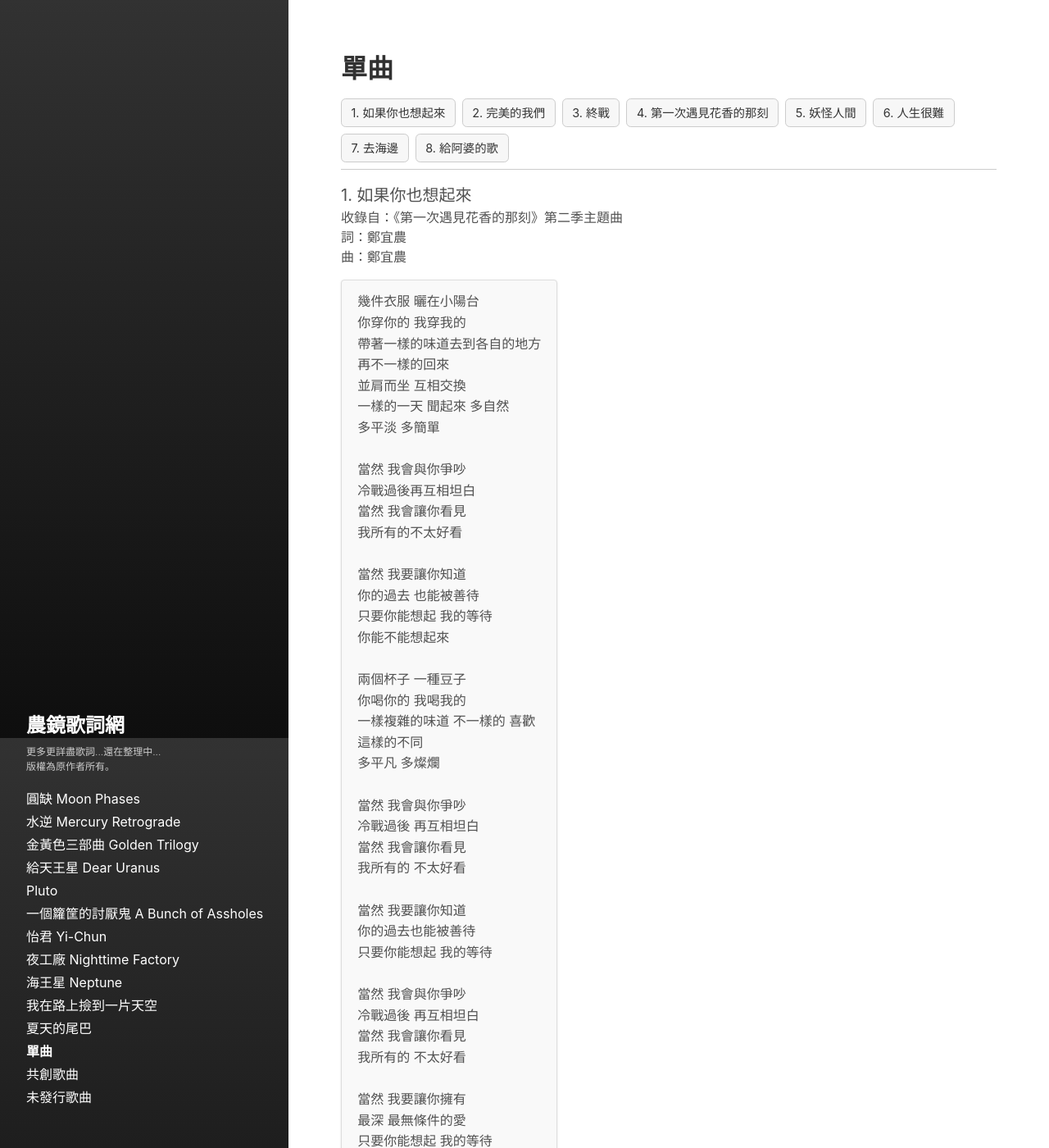
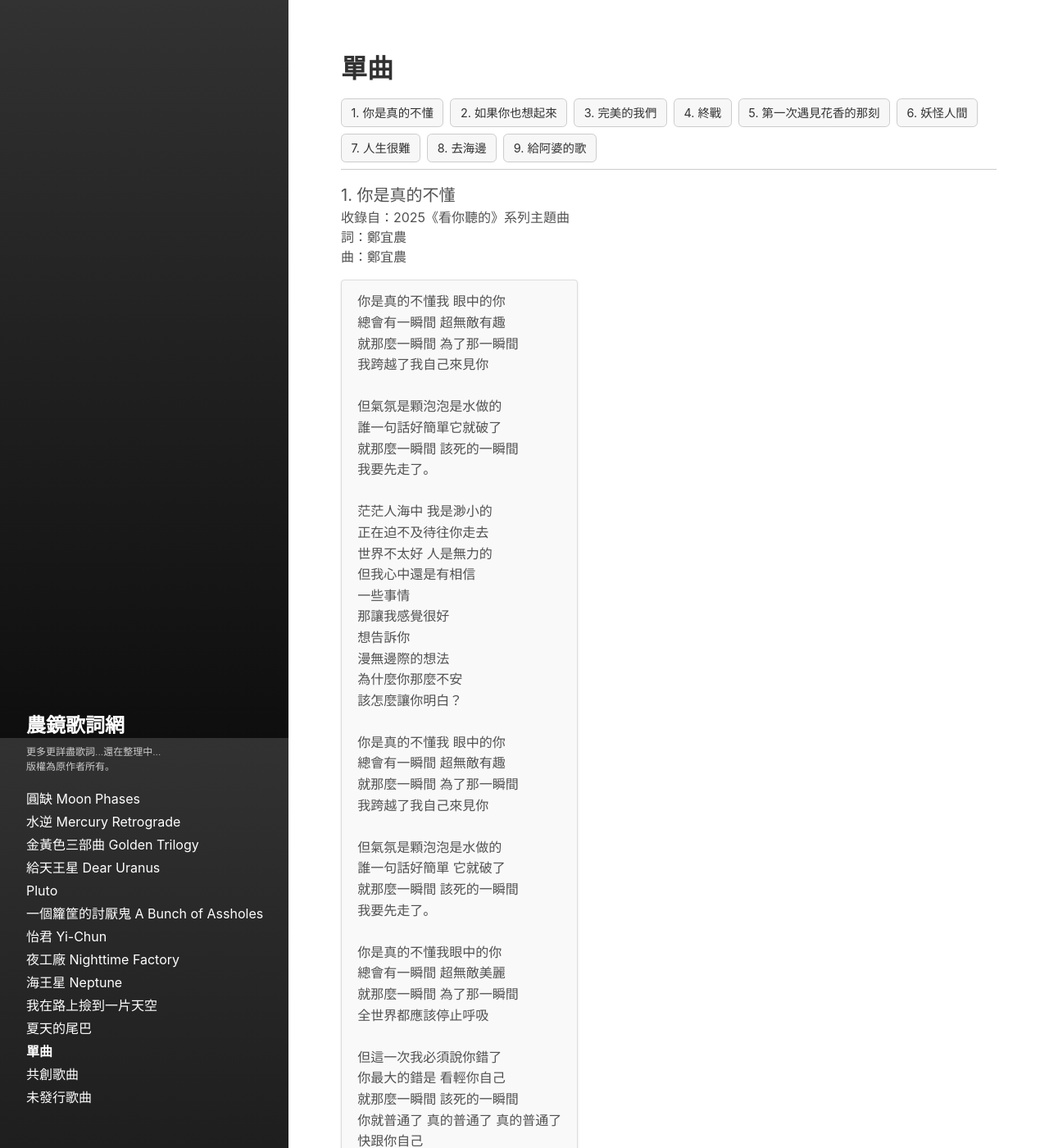
Before and after one commit to ennocheng/lyrics, a Jekyll site: the page built from _albums/singles.md, in a window 1280 px wide and 1400 px high. Shown: the whole window at 82% size. Built offline with Jekyll 4.4.1, drawn with Linux system fonts in a browser that asks for light colours; some of the changed text lies outside the part shown.

Commit message:
the orange of my eye

```diff
--- a/_data/albums/singles.yml
+++ b/_data/albums/singles.yml
@@ -1,5 +1,62 @@
 album_title: 單曲
 songs:
+  - title: 你是真的不懂
+    lyricist: 鄭宜農
+    composer: 鄭宜農
+    from_album: 2025《看你聽的》系列主題曲
+    default_language: zh
+    lyrics:
+      zh: |
+        你是真的不懂我 眼中的你
+        總會有一瞬間 超無敵有趣
+        就那麼一瞬間 為了那一瞬間
+        我跨越了我自己來見你
+
+        但氣氛是顆泡泡是水做的
+        誰一句話好簡單它就破了
+        就那麼一瞬間 該死的一瞬間
+        我要先走了。
+
+        茫茫人海中 我是渺小的
+        正在迫不及待往你走去
+        世界不太好 人是無力的
+        但我心中還是有相信
+        一些事情
+        那讓我感覺很好
+        想告訴你
+        漫無邊際的想法
+        為什麼你那麼不安
+        該怎麼讓你明白？
+
+        你是真的不懂我 眼中的你
+        總會有一瞬間 超無敵有趣
+        就那麼一瞬間 為了那一瞬間
+        我跨越了我自己來見你
+
+        但氣氛是顆泡泡是水做的
+        誰一句話好簡單 它就破了
+        就那麼一瞬間 該死的一瞬間
+        我要先走了。
+
+        你是真的不懂我眼中的你
+        總會有一瞬間 超無敵美麗
+        就那麼一瞬間 為了那一瞬間
+        全世界都應該停止呼吸
+
+        但這一次我必須說你錯了
+        你最大的錯是 看輕你自己
+        就那麼一瞬間 該死的一瞬間
+        你就普通了 真的普通了 真的普通了
+        快跟你自己
+        道歉！
+        快跟你自己道歉！
+
+        茫茫人海中 還在等待著
+        下一次再相遇的時候
+        世界不太好 但我會開心
+        在你眼中還是有相信
+        一些事情。
+
   - title: 如果你也想起來
     lyricist: 鄭宜農
     composer: 鄭宜農
```
